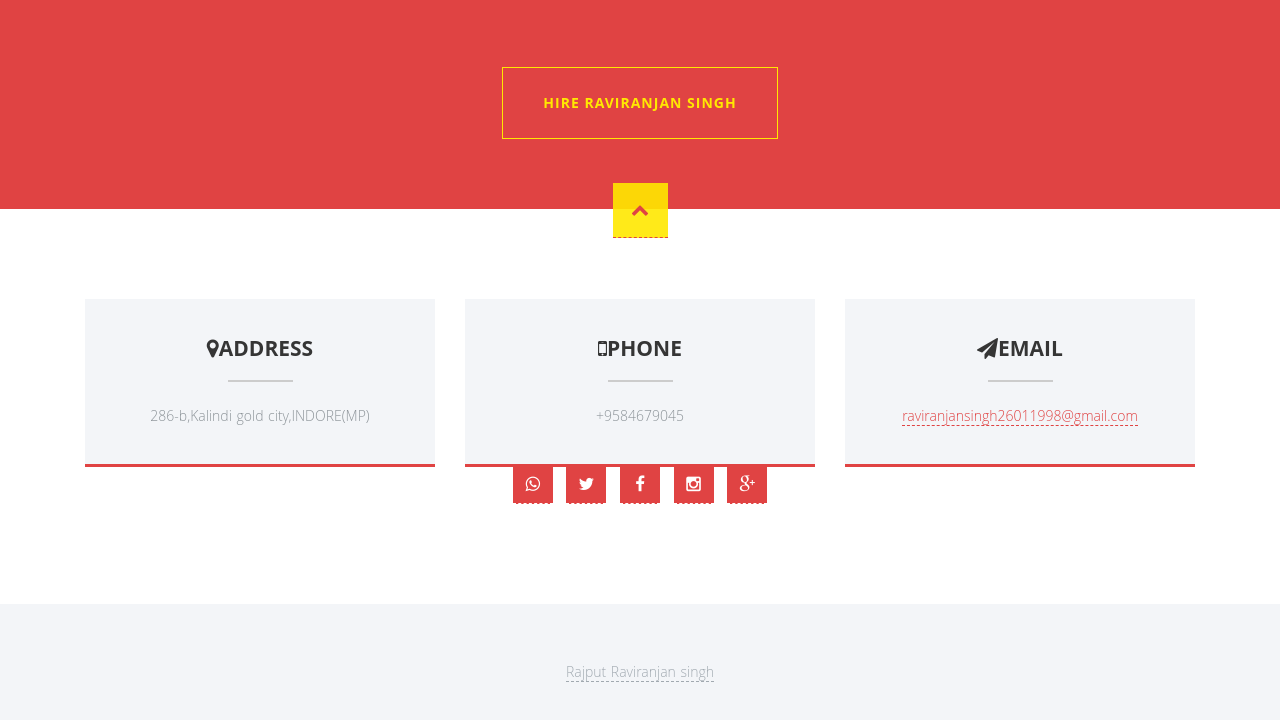
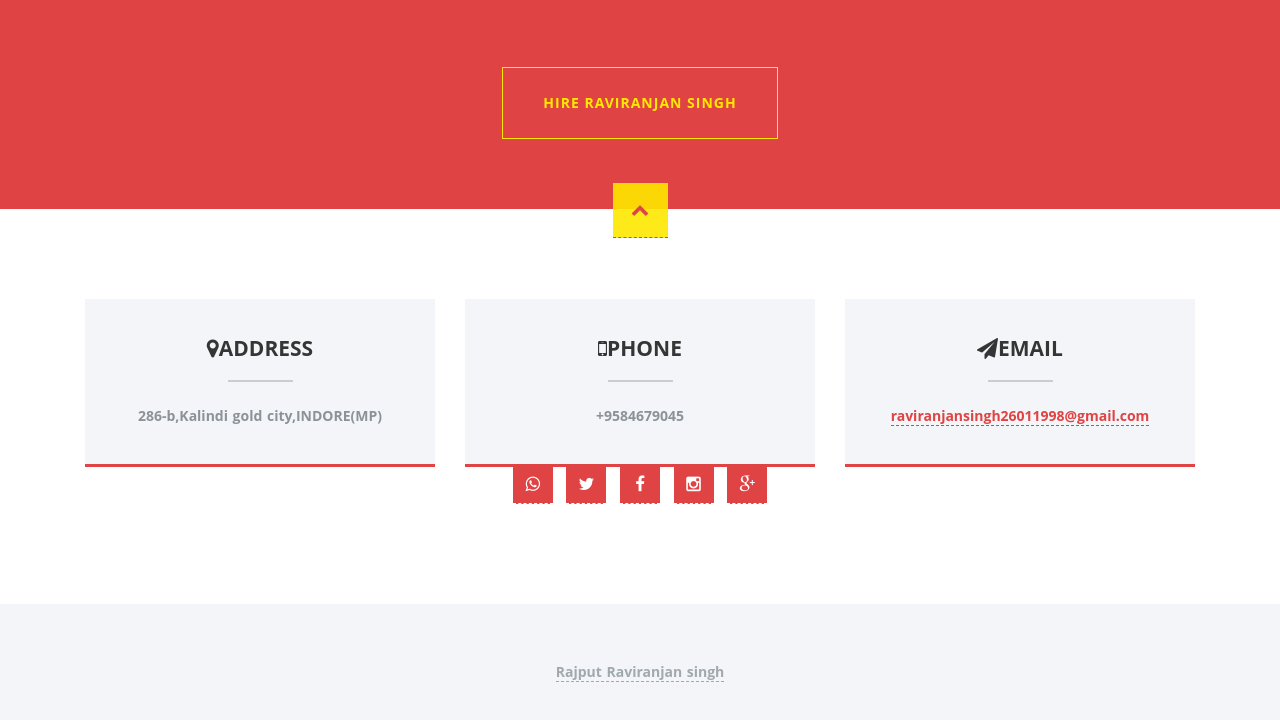
Before and after one commit to Ekanksh/Myportfolio, a plain HTML site: page index.html in a window 1280 px wide. Shown: the part 4266-4986 px from the top of the page. Drawn offline with nearby package versions, Linux system fonts and the light colour scheme; some packages are replaced by stand-ins of ours; files whose address does not match are found by name.

Commit message:
Update index.html

```diff
--- a/index.html
+++ b/index.html
@@ -426,21 +426,21 @@ DATABASE: MYSQL
               <div class="col-md-4">
                 <div class="dark-box box-hover">
                   <h2><i class="fa fa-map-marker"></i><span>Address</span></h2>
-                  <p>286-b,Kalindi gold city,INDORE(MP)</p>
+                  <p><b>286-b,Kalindi gold city,INDORE(MP)</b></p>
                 </div>
               </div>
 			  <!-- Phone Number Box -->
               <div class="col-md-4">
                 <div class="dark-box box-hover">
                   <h2><i class="fa fa-mobile"></i><span>Phone</span></h2>
-                  <p>+9584679045</p>
+                  <p><b>+9584679045</b></p>
                 </div>
               </div>
 			  <!-- E-Mail Box -->
               <div class="col-md-4">
                 <div class="dark-box box-hover">
                   <h2><i class="fa fa-paper-plane"></i><span>Email</span></h2>
-                  <p><a href="index.html#">raviranjansingh26011998@gmail.com</a></p>
+                  <p><b><a href="index.html#">raviranjansingh26011998@gmail.com</a></b></p>
                 </div>
               </div>
             </div>
@@ -473,7 +473,7 @@ DATABASE: MYSQL
           <div class="container">
             <div class="row">
               <div class="col-md-12 text-center">
-                <p>  <a href="index.html#">Rajput Raviranjan singh</a>
+                <p><b>  <a href="index.html#">Rajput Raviranjan singh</b></a>
               </div>
             </div>
           </div>
```
